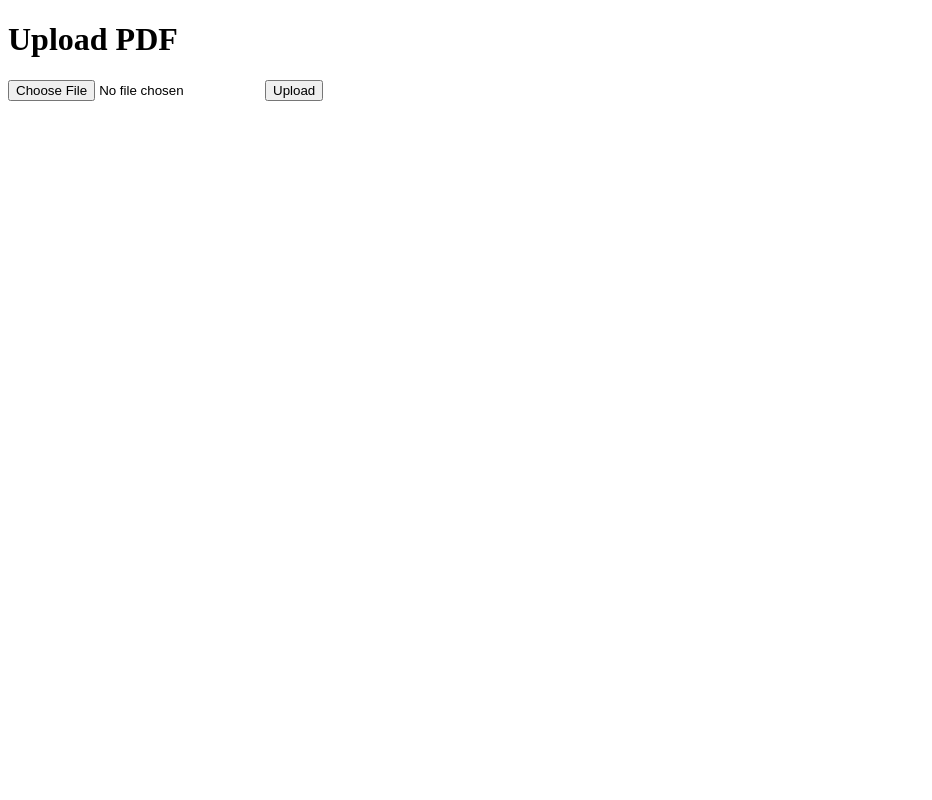
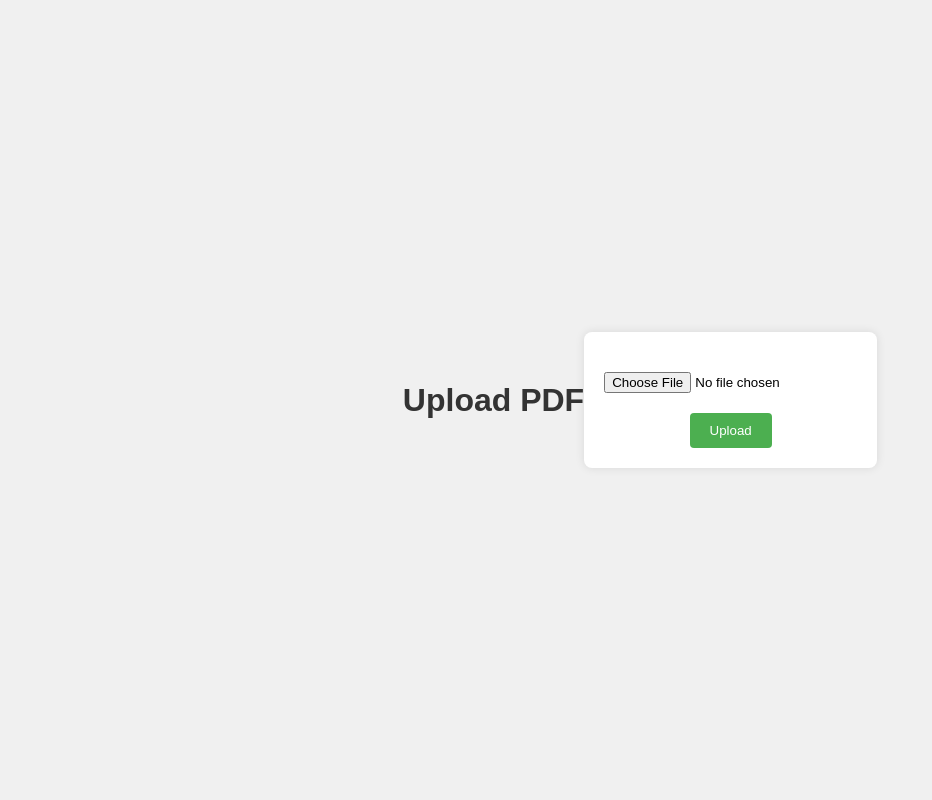
Before and after one commit to hack12rb/PDF-answering-AI, a Flask app: page / in a window 1280 px wide. Shown: the whole page, without its empty margins (0-932 px from the left). Run offline with Flask 3, Linux system fonts and the light colour scheme.

Commit message:
Update index.html

```diff
--- a/templates/index.html
+++ b/templates/index.html
@@ -3,6 +3,43 @@
 <head>
     <meta charset="UTF-8">
     <title>Upload PDF</title>
+    <style>
+        body {
+            font-family: Arial, sans-serif;
+            background-color: #f0f0f0;
+            display: flex;
+            justify-content: center;
+            align-items: center;
+            height: 100vh;
+            margin: 0;
+        }
+        h1 {
+            color: #333;
+        }
+        form {
+            background: white;
+            padding: 20px;
+            border-radius: 8px;
+            box-shadow: 0 0 10px rgba(0, 0, 0, 0.1);
+            text-align: center;
+        }
+        input[type="file"] {
+            display: block;
+            margin: 20px auto;
+        }
+        input[type="submit"] {
+            background-color: #4CAF50;
+            color: white;
+            padding: 10px 20px;
+            border: none;
+            border-radius: 4px;
+            cursor: pointer;
+            transition: background-color 0.3s;
+        }
+        input[type="submit"]:hover {
+            background-color: #45a049;
+        }
+    </style>
 </head>
 <body>
     <h1>Upload PDF</h1>
```
